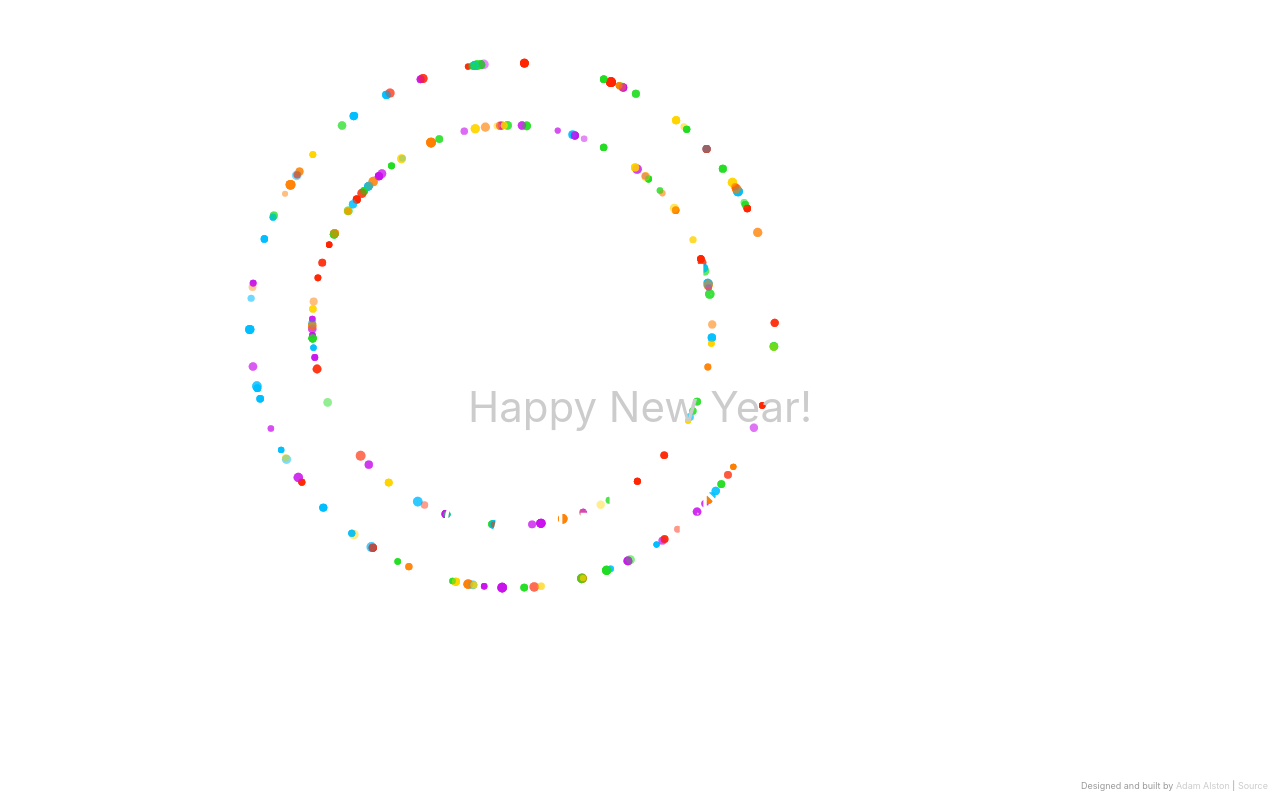
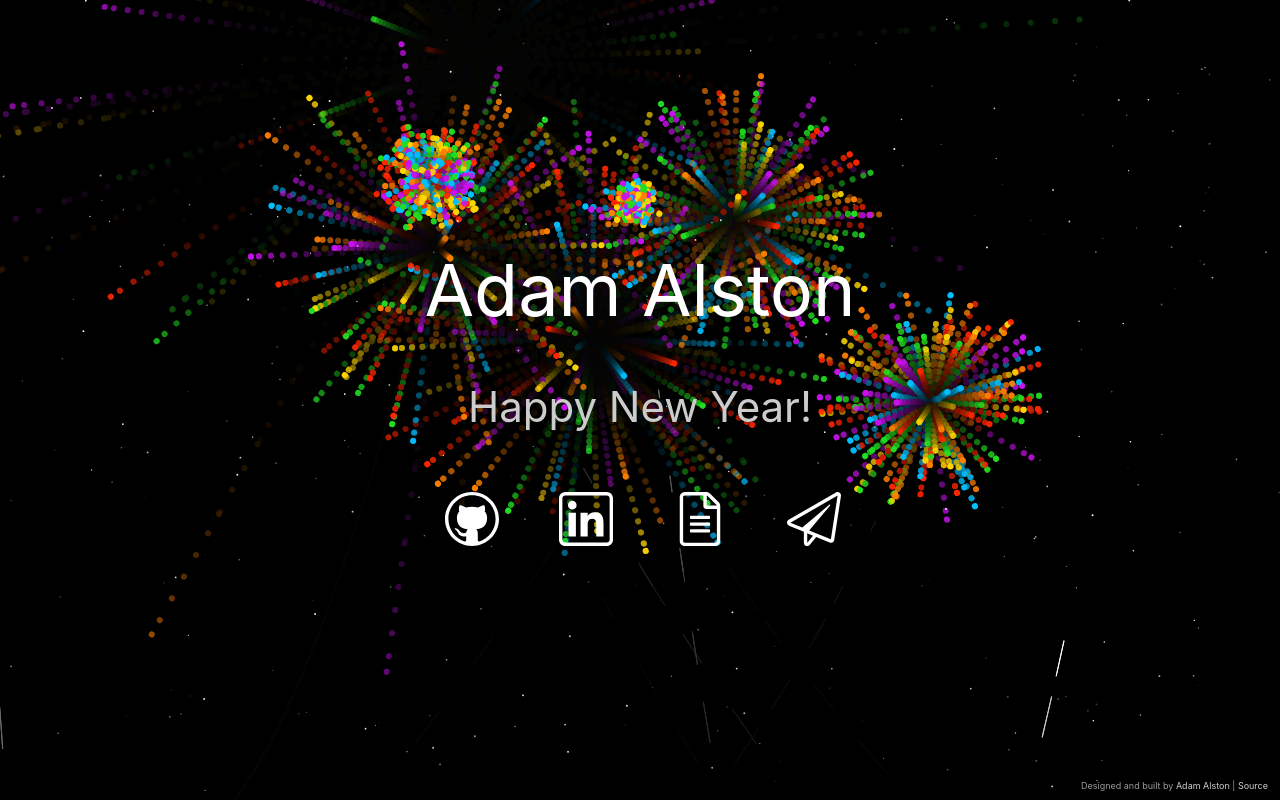
Before and after one commit to adamalston/v2, a React (Create React App) app: page / in a window 1280 px wide. Built offline with nearby package versions, Linux system fonts and the light colour scheme.

Commit message:
feat(particles): new firewords with stars

```diff
--- a/src/App/AppContext.jsx
+++ b/src/App/AppContext.jsx
@@ -1,7 +1,7 @@
 import React, { createContext } from 'react';
 
 import usePersistentState from './../hooks/PersistentState';
-import { dark, light } from '../themes/Theme';
+import { dark } from '../themes/Theme';
 
 export const AppContext = createContext({
   isDark: Boolean,
@@ -10,7 +10,7 @@ export const AppContext = createContext({
 
 export const ThemeProvider = ({ children }) => {
   const [isDark, setIsDark] = usePersistentState('theme', true); // default: dark mode
-  const theme = isDark ? dark : light;
+  const theme = dark; // Fireworks are better in the dark
 
   const isMobile = window.matchMedia('(max-device-width: 820px) and (-webkit-min-device-pixel-ratio: 2)').matches;
 
--- a/src/components/Particles.jsx
+++ b/src/components/Particles.jsx
@@ -19,187 +19,231 @@ const P = {
 export const Particles = () => {
   const { theme } = useContext(AppContext);
 
-  const OPTIONS = {
+  const FIREWORKS = {
+    fullScreen: {
+      zIndex: -1,
+    },
+    detectRetina: true,
+    background: {
+      color: "#000",
+    },
+    fpsLimit: 90,
+    emitters: {
+      direction: "top",
+      life: {
+        count: 0,
+        duration: 0.1,
+        delay: 0.1,
+      },
+      rate: {
+        delay: 0.5,
+        quantity: 1,
+      },
+      size: {
+        width: 100,
+        height: 0,
+      },
+      position: {
+        y: 100,
+        x: 50,
+      },
+    },
+    particles: {
+      number: {
+        value: 0,
+      },
+      destroy: {
+        mode: "split",
+        split: {
+          count: 1,
+          factor: {
+            value: 0.333333,
+          },
+          rate: {
+            value: 100,
+          },
+          particles: {
+            stroke: {
+              width: 0,
+            },
+            color: {
+              value: [
+                "C912ED",
+                "00BFFF",
+                "22DD22",
+                "FFD500",
+                "FF8000",
+                "FF2600",
+              ],
+            },
+            number: {
+              value: 0,
+            },
+            collisions: {
+              enable: false,
+            },
+            opacity: {
+              value: {
+                min: 0.1,
+                max: 1,
+              },
+              animation: {
+                enable: true,
+                speed: 0.5,
+                sync: false,
+                startValue: "max",
+                destroy: "min",
+              },
+            },
+            shape: {
+              type: "circle",
+            },
+            size: {
+              value: 3,
+              animation: {
+                enable: false,
+              },
+            },
+            life: {
+              count: 1,
+              duration: {
+                value: {
+                  min: 1,
+                  max: 10,
+                },
+              },
+            },
+            move: {
+              enable: true,
+              gravity: {
+                enable: false,
+              },
+              speed: 2,
+              direction: "none",
+              random: true,
+              straight: false,
+              outMode: "destroy",
+            },
+          },
+        },
+      },
+      life: {
+        count: 1,
+      },
+      shape: {
+        type: "line",
+      },
+      size: {
+        value: {
+          min: 0.1,
+          max: 50,
+        },
+        animation: {
+          enable: true,
+          sync: true,
+          speed: 90,
+          startValue: "max",
+          destroy: "min",
+        },
+      },
+      stroke: {
+        color: {
+          value: "#ffffff",
+        },
+        width: 1,
+      },
+      rotate: {
+        path: true,
+      },
+      move: {
+        enable: true,
+        gravity: {
+          acceleration: 15,
+          enable: true,
+          inverse: true,
+          maxSpeed: 100,
+        },
+        speed: {
+          min: 10,
+          max: 20,
+        },
+        outModes: {
+          default: "destroy",
+          top: "none",
+        },
+        trail: {
+          fillColor: "#000",
+          enable: true,
+          length: 10,
+        },
+      },
+    },
+    // 3m@62^K^88745%
+  };
+
+  const STARS = {
     particles: {
       color: {
-        value: "#fff"
+        value: "#fff",
       },
       number: {
         density: {
           enable: true,
-          area: 1080
+          area: 1080,
         },
         limit: 0,
-        value: 400
+        value: 400,
       },
       opacity: {
         animation: {
           enable: true,
           minimumValue: 0.05,
           speed: 0.25,
-          sync: false
+          sync: false,
         },
         random: {
           enable: true,
-          minimumValue: 0.05
+          minimumValue: 0.05,
         },
-        value: 1
+        value: 1,
       },
       shape: {
-        type: "circle"
+        type: "circle",
       },
       links: {
-        enable: false
+        enable: false,
       },
       size: {
         random: {
           enable: true,
-          minimumValue: 0.5
+          minimumValue: 0.5,
         },
-        value: 1
+        value: 1,
       },
       move: {
         enable: true,
         gravity: {
-          enable: false
+          enable: false,
         },
-        speed: .5,
+        speed: 0.5,
         direction: "none",
         random: false,
         straight: false,
-        outMode: "destroy"
-      }
-    },
-    interactivity: {
-      detect_on: "canvas",
-      events: {
-        onHover: {
-          enable: false,
-          mode: "repulse",
-          parallax: {
-            enable: false,
-            force: 60,
-            smooth: 10
-          }
-        },
-        onClick: {
-          enable: true,
-          mode: "push"
-        },
-        resize: true
+        outMode: "destroy",
       },
-      modes: {
-        grab: {
-          distance: 400,
-          line_linked: {
-            opacity: 1
-          }
-        },
-        bubble: {
-          distance: 400,
-          size: 40,
-          duration: 2,
-          opacity: 0.8
-        },
-        repulse: {
-          distance: 200
-        },
-        push: {
-          particles_nb: 4
-        },
-        remove: {
-          particles_nb: 2
-        }
-      }
     },
     detectRetina: true,
-    emitters: {
-      direction: "none",
-      life: {
-        count: 0,
-        duration: 0.1,
-        delay: 0.1
-      },
-      rate: {
-        delay: 0.1,
-        quantity: 100
-      },
-      size: {
-        width: 0,
-        height: 0
-      },
-      particles: {
-        color: {
-          value: [
-            "C912ED",
-            "00BFFF",
-            "22DD22",
-            "FFD500",
-            "FF8000",
-            "FF2600",
-          ]
-        },
-        number: {
-          value: 0
-        },
-        collisions: {
-          enable: false
-        },
-        shape: {
-          type: "circle"
-        },
-        opacity: {
-          value: .75,
-          random: false,
-          animation: {
-            enable: true,
-            speed: 1,
-            minimumValue: 0.1,
-            sync: true
-          }
-        },
-        size: {
-          value: 5,
-          random: {
-            enable: true,
-            minimumValue: 3
-          },
-          animation: {
-            enable: false,
-            speed: 10,
-            minimumValue: 0.1,
-            sync: true
-          }
-        },
-        links: {
-          enable: false
-        },
-        life: {
-          duration: {
-            sync: true,
-            value: 0.5
-          },
-          count: 1
-        },
-        move: {
-          enable: true,
-          gravity: {
-            enable: false
-          },
-          speed: 25,
-          direction: "none",
-          random: false,
-          straight: false,
-          outMode: "destroy"
-        }
-      }
-    }
-    // 3m@62^K^88745%
   };
 
   return (
     <P.Container theme={theme}>
-      <ReactParticles width='100vw' height='100vh' options={OPTIONS} />
+      <ReactParticles
+        width='100vw'
+        height='100vh'
+        id='fireworks'
+        options={FIREWORKS}
+      />
+      <ReactParticles width='100vw' height='100vh' id='stars' options={STARS} />
     </P.Container>
   );
 };
```
